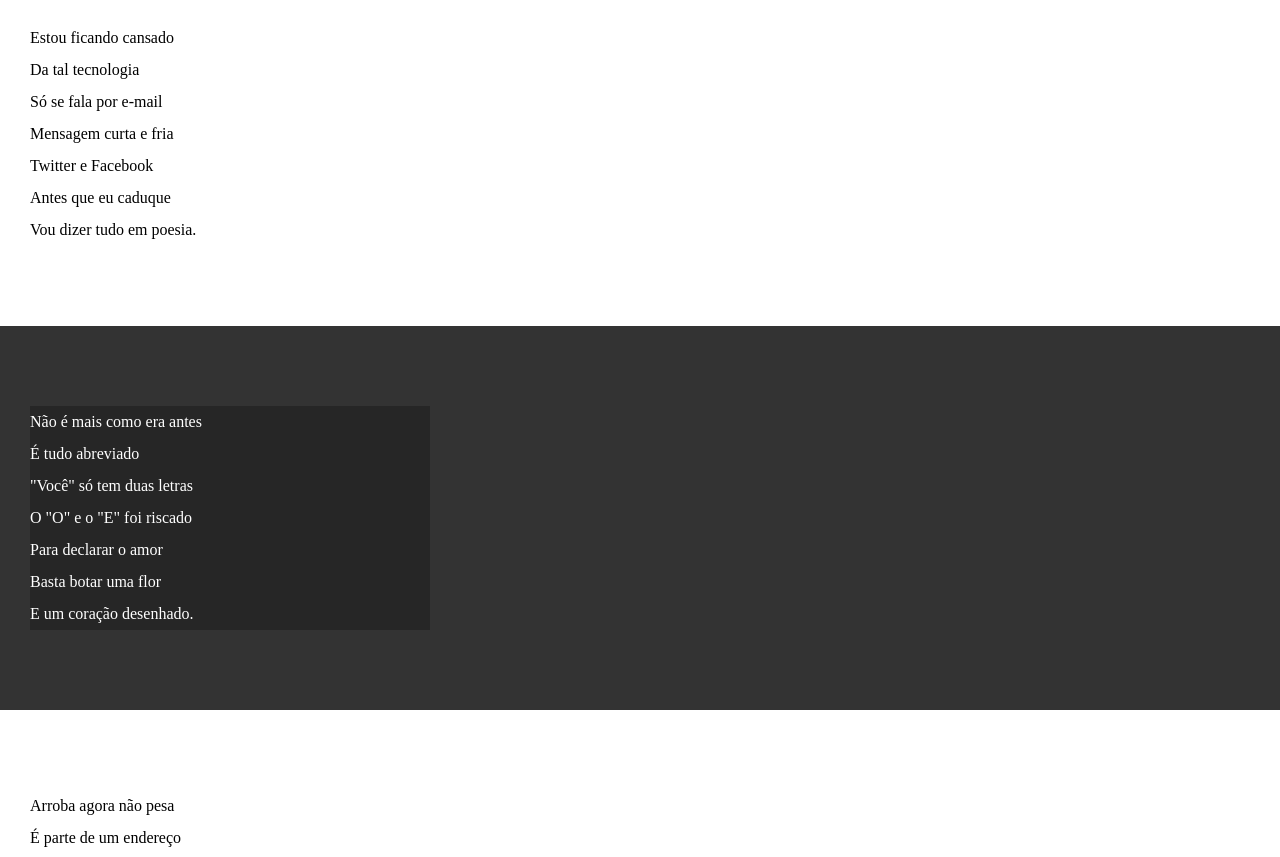
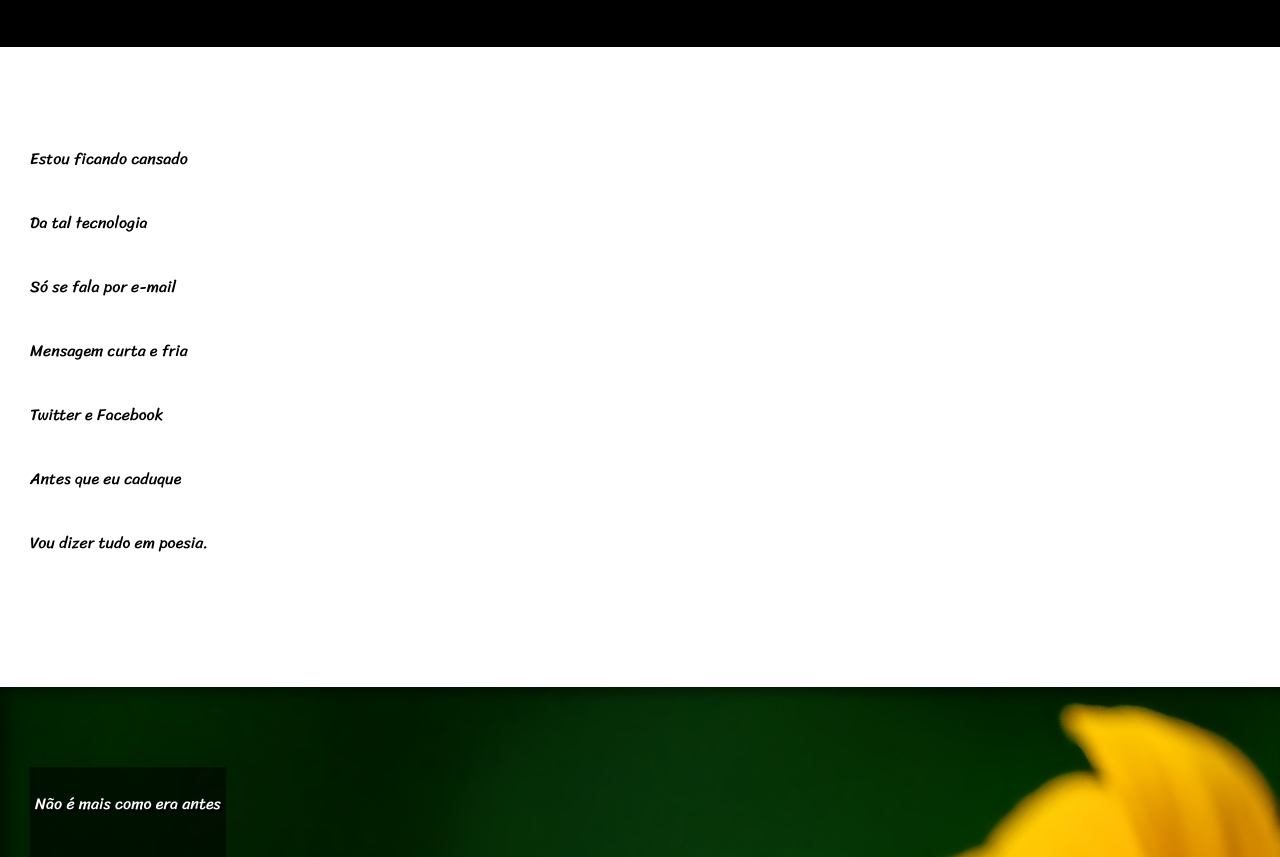
Before and after one commit to pedromartins0/HTML5-CSS3, a plain HTML site: page desafios/d12/cordel.html in a window 1280 px wide. Shown: the part 213-1070 px from the top of the page. Drawn offline with Linux system fonts and the light colour scheme.

Commit message:
atualizei o desafio 12

```diff
--- a/desafios/d12/cordel.html
+++ b/desafios/d12/cordel.html
@@ -24,7 +24,7 @@
         </p>
     </section>
 
-    <section class="imagem">
+    <section class="imagem" id="img1">
         <p>
             Não é mais como era antes <br>
             É tudo abreviado <br>
@@ -60,7 +60,7 @@
 
     </section>
 
-    <section class="imagem">
+    <section class="imagem" id="img2">
         <p>
             Tenho saudade das cartas <br>
             Escritas com a própria mão <br>
--- a/desafios/d12/estilo/style.css
+++ b/desafios/d12/estilo/style.css
@@ -1,11 +1,22 @@
 @charset "UTF-8";
 
-*{
+@import url('https://fonts.googleapis.com/css2?family=Passion+One:wght@400;700;900&display=swap');
+
+@import url('https://fonts.googleapis.com/css2?family=Passion+One:wght@400;700;900&family=Sriracha&display=swap');
+
+:root{
+    --font1: Verdana, Geneva, Tahoma, sans-serif;
+    --font2: 'Passion One', cursive;
+    --font3: 'Sriracha', cursive;
+}
+
+* {
     margin: 0px;
     padding: 0px;
 }
 
 html, body{
+    font-family: var(--font1);
     min-height: 100vh;
     background-color: darkgray;
 }
@@ -19,6 +30,8 @@ header{
 header > h1{
     padding-top: 50px;
     font-variant: small-caps;
+    font-family: var(--font2);
+    font-size: 10vw;
 }
 
 header > p{
@@ -38,8 +51,13 @@ header a:hover, footer a:hover{
 section{
    padding-top: 10vh;
    padding-bottom: 10vh;
-   line-height: 2em;
+   line-height: 5vw;
    padding-left: 30px;
+   font-family: var(--font3);
+}
+
+section > p{
+    padding-bottom: 2em;
 }
 
 section.normal{
@@ -50,11 +68,26 @@ section.normal{
 section.imagem{
     background-color: rgb(51, 51, 51);
     color: white;
+    box-shadow: inset 6px 6px 13px 0px rgb(0, 0, 0, 0.473);
+    background-size: cover;
+    background-attachment: fixed;
 }
 
 section.imagem > p{
-    width: 400px;
-    background-color: rgb(0, 0, 0,0.253);
+    display: inline-block;
+    padding: 5px;
+    background-color: rgb(0, 0, 0,0.514);
+    text-shadow: 2px 2px 0px black;
+}
+
+section#img1{
+   background-image: url('../imagens/background001.jpg');
+   background-position: right center;
+}
+
+section#img2{
+   background-image: url(../imagens/background002.jpg);
+   background-position: right center;
 }
 
 footer{
```
